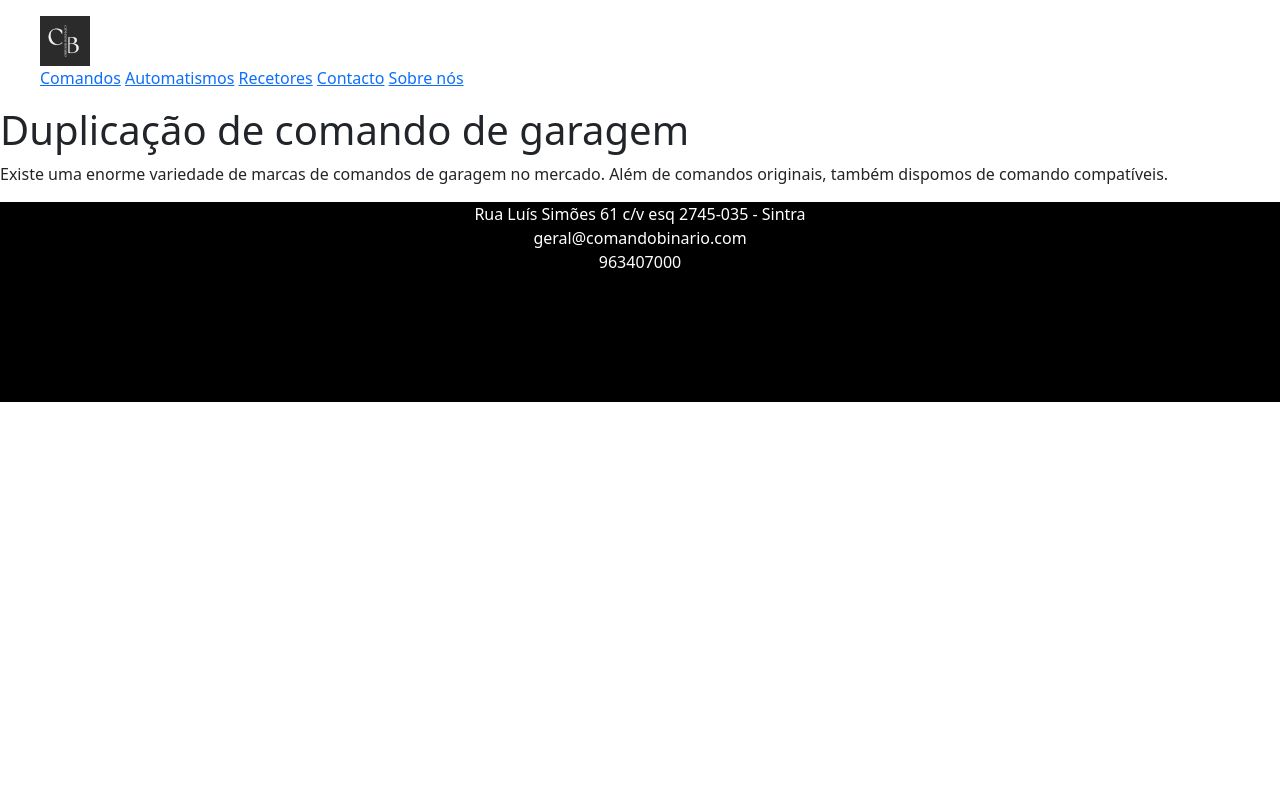
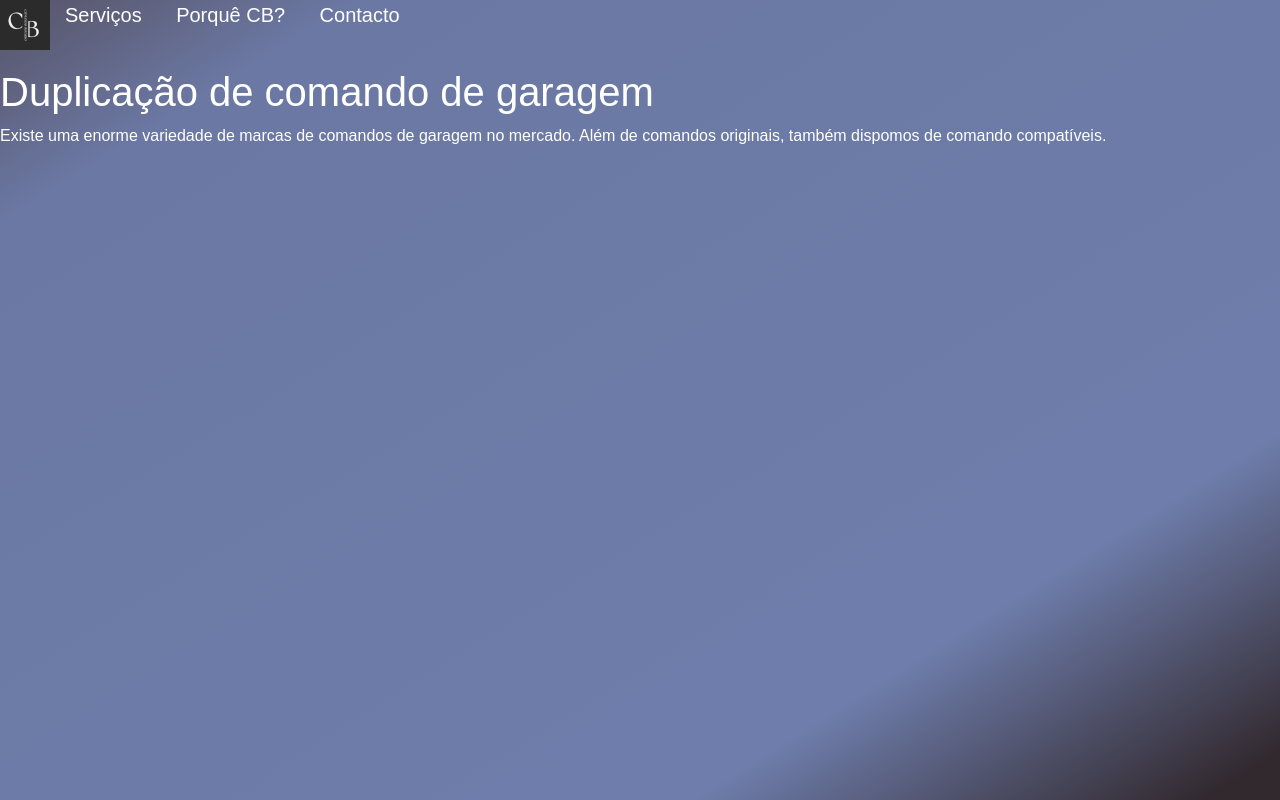
Before and after one commit to WerbetMendes/comando_binario, a plain HTML site: page index.html in a window 1280 px wide. Drawn offline with nearby package versions, Linux system fonts and the light colour scheme.

Commit message:
update cover

```diff
--- a/css/style.css
+++ b/css/style.css
@@ -7,8 +7,34 @@
 --sizzling-red: #ff2c55ff;
 }
 
+@import url('https://fonts.googleapis.com/css2?family=Nunito:ital,wght@0,400;0,700;1,400&display=swap');
+
 body {
+    color: white;
+    font-family: 'Nunito', sans-serif;
+}
 
+.cover_container {
+    position: absolute;
+    left: 0;
+    right: 0;
+    top: 0;
+    bottom: 0;
+    background: rgb(87,83,102);
+    background-image: linear-gradient(to bottom right,rgba(87,83,102,1) 0%, rgba(107,120,163,1) 14%, rgba(110,125,171,1) 77%, rgba(50,41,47,1) 97%);;
+}
+
+.navbar_container {
+    display: flex;
+    height: 68px;
+
+}
+
+.navbar_menu a{
+    color: white;
+    font-size: 20px;
+    padding: 0px 15px;
+    text-decoration: none;
 }
 
 .menu {
--- a/index.html
+++ b/index.html
@@ -3,31 +3,36 @@
   <head>
     <meta charset="utf-8">
     <meta name="viewport" content="width=device-width, initial-scale=1">
-    <title>Bootstrap demo</title>
+    <title>Comando Binário</title>
     <link href="https://cdn.jsdelivr.net/npm/bootstrap@5.2.2/dist/css/bootstrap.min.css" rel="stylesheet" integrity="sha384-Zenh87qX5JnK2Jl0vWa8Ck2rdkQ2Bzep5IDxbcnCeuOxjzrPF/et3URy9Bv1WTRi" crossorigin="anonymous">
     <link rel="stylesheet" href="css/style.css">
   </head>
 
 <body>
     <!-- HEADER -->
-    <header>
-        <menu>
-            <div class="logo">
+
+
+
+    <!-- BODY -->
+
+    <div class="cover_container">
+        <div class="navbar_container">
+            <div class="navbar_logo">
                 <a href="index.html"><img src="img/logo-small_comando_binario.png" alt="Logo Comando Binário"></a>
             </div>
-            <nav>
-                <a href="comandos.html">Comandos</a>
-                <a href="automatismos.html">Automatismos</a>
-                <a href="recetores.html">Recetores</a>
+            <div class="navbar_menu">
+                <a href="comandos.html">Serviços</a>
+                <a href="sobre.html">Porquê CB?</a>
                 <a href="contacto.html">Contacto</a>
-                <a href="sobre.html">Sobre nós</a>
-            </nav>
-        </menu>
-    </header>
+            </div>
+        </div>
+        <h1>Duplicação de comando de garagem</h1>
+        <p>Existe uma enorme variedade de marcas de comandos de garagem  no mercado. Além de comandos originais, também dispomos de comando compatíveis.</p>
+    </div>
 
-    <!-- BODY -->
-    <h1>Duplicação de comando de garagem</h1>
-    <p>Existe uma enorme variedade de marcas de comandos de garagem  no mercado. Além de comandos originais, também dispomos de comando compatíveis.</p>
+    <div>
+        <h1>Testando mais conteúdos abaixo de Cover.</h1>
+    </div>
 
 
 
```
